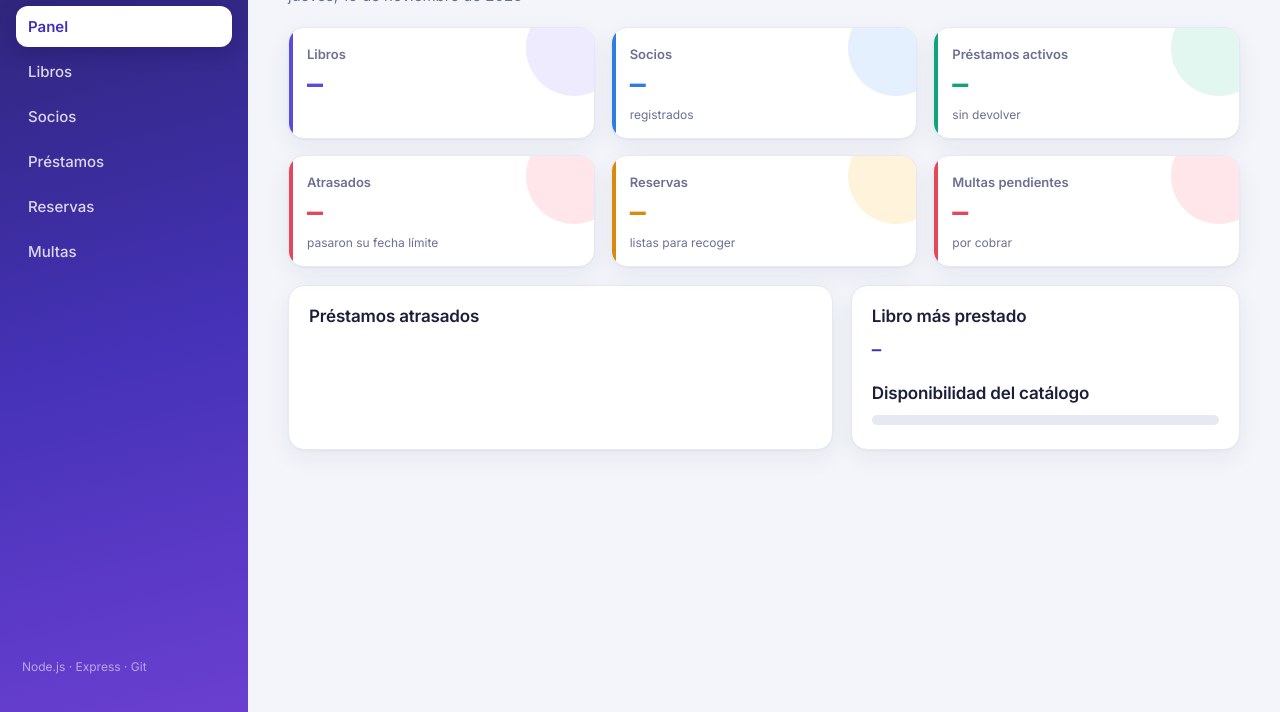
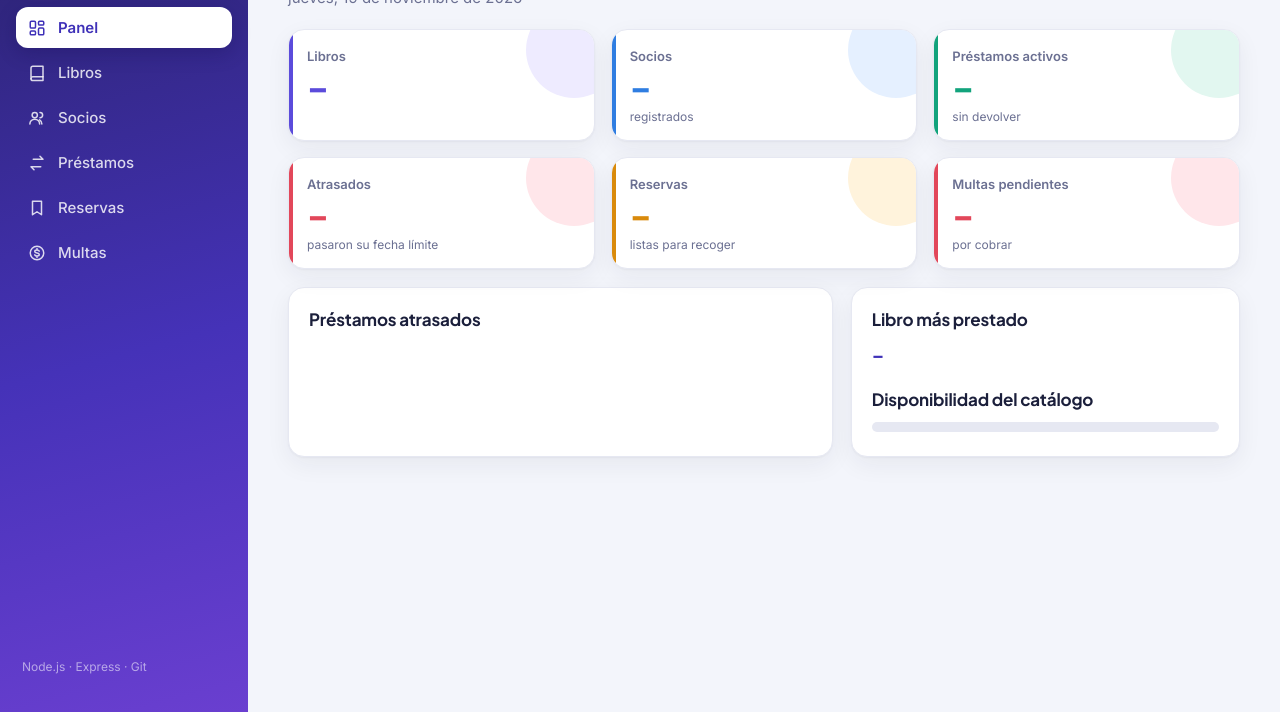
Before and after one commit to 3riick7/BIBLIOTEC, a website: page public/index.html in a window 1280 px wide. Shown: the part 88-800 px from the top of the page. Drawn offline with Linux system fonts and the light colour scheme; no server answers.

Commit message:
Agrega íconos al menú y botón de menú desplegable para celular
Co-Authored-By: Claude Opus 5.5 <noreply@anthropic.com>
Claude-Session: https://claude.ai/code/session_01MPviQULV8ahMrHn2v6aonQ

```diff
--- a/public/index.html
+++ b/public/index.html
@@ -3,9 +3,10 @@
 <head>
   <meta charset="UTF-8">
   <meta name="viewport" content="width=device-width, initial-scale=1">
+  <meta name="theme-color" content="#3a2c9c">
   <title>BiblioTec · Gestión de biblioteca</title>
   <link rel="preconnect" href="https://fonts.googleapis.com">
-  <link href="https://fonts.googleapis.com/css2?family=Fraunces:opsz,wght@9..144,600;9..144,700&family=Inter:wght@400;500;600&display=swap" rel="stylesheet">
+  <link href="https://fonts.googleapis.com/css2?family=Plus+Jakarta+Sans:wght@600;700;800&family=Inter:wght@400;500;600;700&display=swap" rel="stylesheet">
   <link rel="stylesheet" href="css/estilos.css">
 </head>
 <body>
@@ -16,14 +17,15 @@
         <strong>BiblioTec</strong>
         <small>Gestión de biblioteca</small>
       </div>
+      <button class="menu" id="btn-menu" aria-label="Abrir menú" aria-expanded="false"><svg class="ic" viewBox="0 0 24 24"><path d="M4 7h16M4 12h16M4 17h16"/></svg></button>
     </div>
     <nav>
-      <button class="nav activo" data-vista="panel">Panel</button>
-      <button class="nav" data-vista="libros">Libros</button>
-      <button class="nav" data-vista="socios">Socios</button>
-      <button class="nav" data-vista="prestamos">Préstamos <span id="badge-atrasados" class="badge-nav" hidden></span></button>
-      <button class="nav" data-vista="reservas">Reservas <span id="badge-reservas" class="badge-nav aviso-nav" hidden></span></button>
-      <button class="nav" data-vista="multas">Multas <span id="badge-multas" class="badge-nav" hidden></span></button>
+      <button class="nav activo" data-vista="panel"><svg class="ic" viewBox="0 0 24 24"><rect x="3" y="3" width="7" height="9" rx="1.5"/><rect x="14" y="3" width="7" height="5" rx="1.5"/><rect x="14" y="12" width="7" height="9" rx="1.5"/><rect x="3" y="16" width="7" height="5" rx="1.5"/></svg><span class="txt">Panel</span> </button>
+      <button class="nav" data-vista="libros"><svg class="ic" viewBox="0 0 24 24"><path d="M4 19.5A2.5 2.5 0 0 1 6.5 17H20V3H6.5A2.5 2.5 0 0 0 4 5.5z"/><path d="M4 19.5A2.5 2.5 0 0 0 6.5 22H20v-5"/></svg><span class="txt">Libros</span> </button>
+      <button class="nav" data-vista="socios"><svg class="ic" viewBox="0 0 24 24"><circle cx="9" cy="8" r="3.5"/><path d="M2.5 20a6.5 6.5 0 0 1 13 0"/><path d="M16 4.5a3.5 3.5 0 0 1 0 7M18.5 20a6.5 6.5 0 0 0-3-5.5"/></svg><span class="txt">Socios</span> </button>
+      <button class="nav" data-vista="prestamos"><svg class="ic" viewBox="0 0 24 24"><path d="M7 7h13l-4-4M17 17H4l4 4"/></svg><span class="txt">Préstamos</span> <span id="badge-atrasados" class="badge-nav" hidden></span></button>
+      <button class="nav" data-vista="reservas"><svg class="ic" viewBox="0 0 24 24"><path d="M6 3h12v18l-6-4-6 4z"/></svg><span class="txt">Reservas</span> <span id="badge-reservas" class="badge-nav aviso-nav" hidden></span></button>
+      <button class="nav" data-vista="multas"><svg class="ic" viewBox="0 0 24 24"><circle cx="12" cy="12" r="9"/><path d="M15 9.5c-.5-1-1.6-1.5-3-1.5-1.7 0-3 .8-3 2s1.3 1.7 3 2 3 .8 3 2-1.3 2-3 2c-1.4 0-2.5-.5-3-1.5M12 6v2M12 16v2"/></svg><span class="txt">Multas</span> <span id="badge-multas" class="badge-nav" hidden></span></button>
     </nav>
     <p class="pie-lateral">Node.js · Express · Git</p>
   </aside>
```
